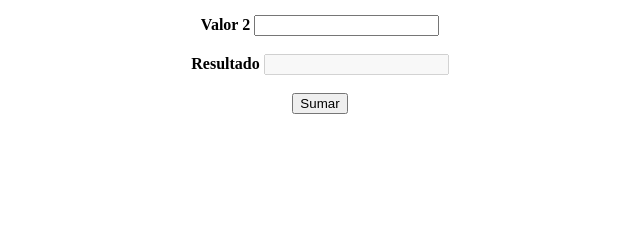
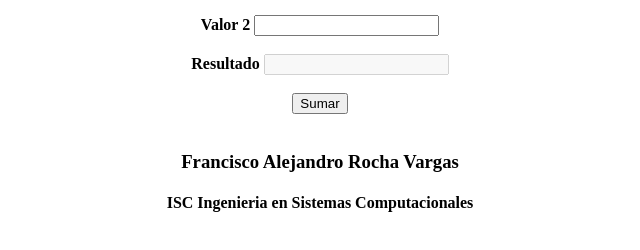
Before and after one commit to UraKraNos/deployexample.github.io, a plain HTML site: page index.html in a window 1280 px wide. Shown: the part 104-354 px from the top of the page, without its empty margins (320-960 px from the left). Drawn offline with Linux system fonts and the light colour scheme.

Commit message:
Add files via upload

```diff
--- a/index.html
+++ b/index.html
@@ -30,6 +30,10 @@
             <br>
             <br>
             <button type="button" onclick="btnSumar()">Sumar</button>
+            <br>
+            <br>
+            <h3>Francisco Alejandro Rocha Vargas</h3>
+            <h4>ISC Ingenieria en Sistemas Computacionales</h4>
         </form>
     </center>
     <script type="text/javascript" src="js/ejemplo.js"></script>
```
